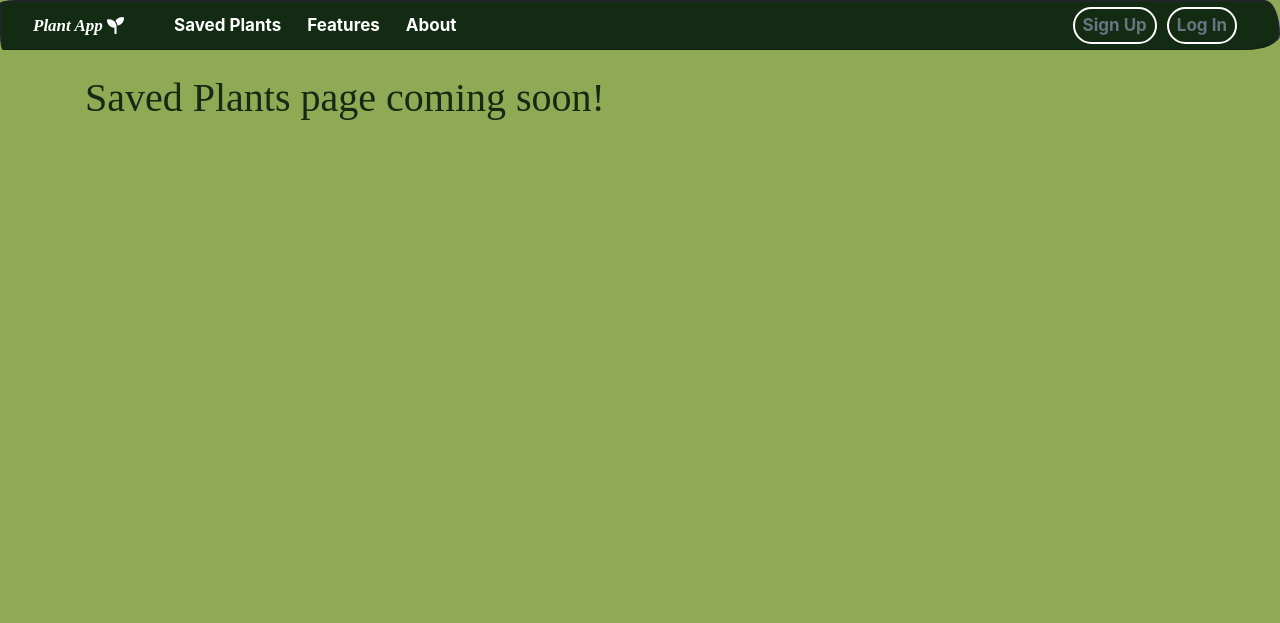
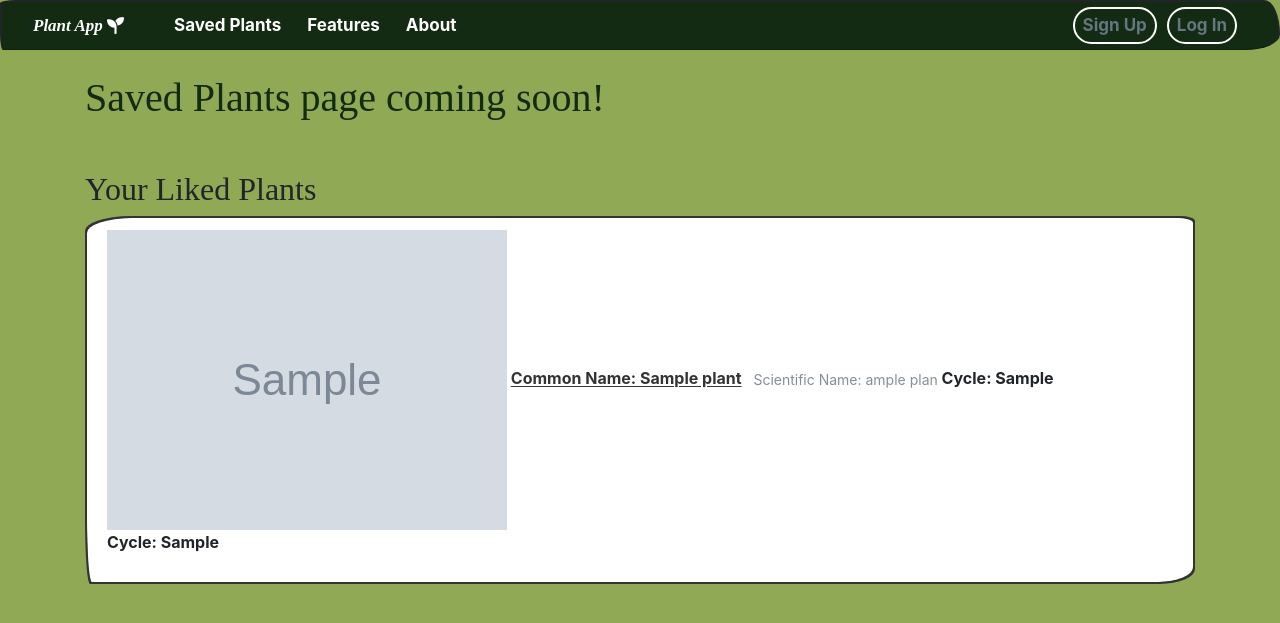
Before and after one commit to carl-molina/plant-app, a Flask app: template templates/saved.html in a window 1280 px wide. Shown: the top 623 px of the page. Run offline with Flask 3, Linux system fonts and the light colour scheme; the template is opened without the code that fills it: values named after a table or form of the project are taken from there, others are empty; tables that the repository leaves empty hold one stand-in row (Sample ...); some libraries are stand-ins or nearby versions; some web fonts are replaced.

Commit message:
Added initial saved plant loop

```diff
--- a/templates/saved.html
+++ b/templates/saved.html
@@ -7,7 +7,29 @@
 <div class="saved-plants">
   <h1>Saved Plants page coming soon!</h1>
 
+  {% if plants %}
+  <h2 class="mt-5">Your Liked Plants</h2>
 
+  <ul class="list-group">
+    {% for plant in plants %}
+    <!-- <div class="plant-card"> -->
+      <li class="list-group-item">
+        <img src="{{ plant.default_image }}">
+        <!-- <section class="plant-details"> -->
+          <a href="/plants/{{ plant.id }}">Common Name: {{ plant.common_name }}</a>
+          <small class="ml-2 text-muted">Scientific Name: {{ plant.scientific_name[1:-1] }}</small>
+
+          <!-- Needs to be displayed next to img: -->
+          <span>Cycle: {{ plant.cycle }}</span>
+          <p>Cycle: {{ plant.cycle }}</p>
+        <!-- </section> -->
+      </li>
+    <!-- </div> -->
+    {% endfor %}
+  </ul>
+  {% else %}
+  <p class="mt-5">You have no liked plants.</p>
+  {% endif %}
 </div>
 
 {% endblock %}
```
